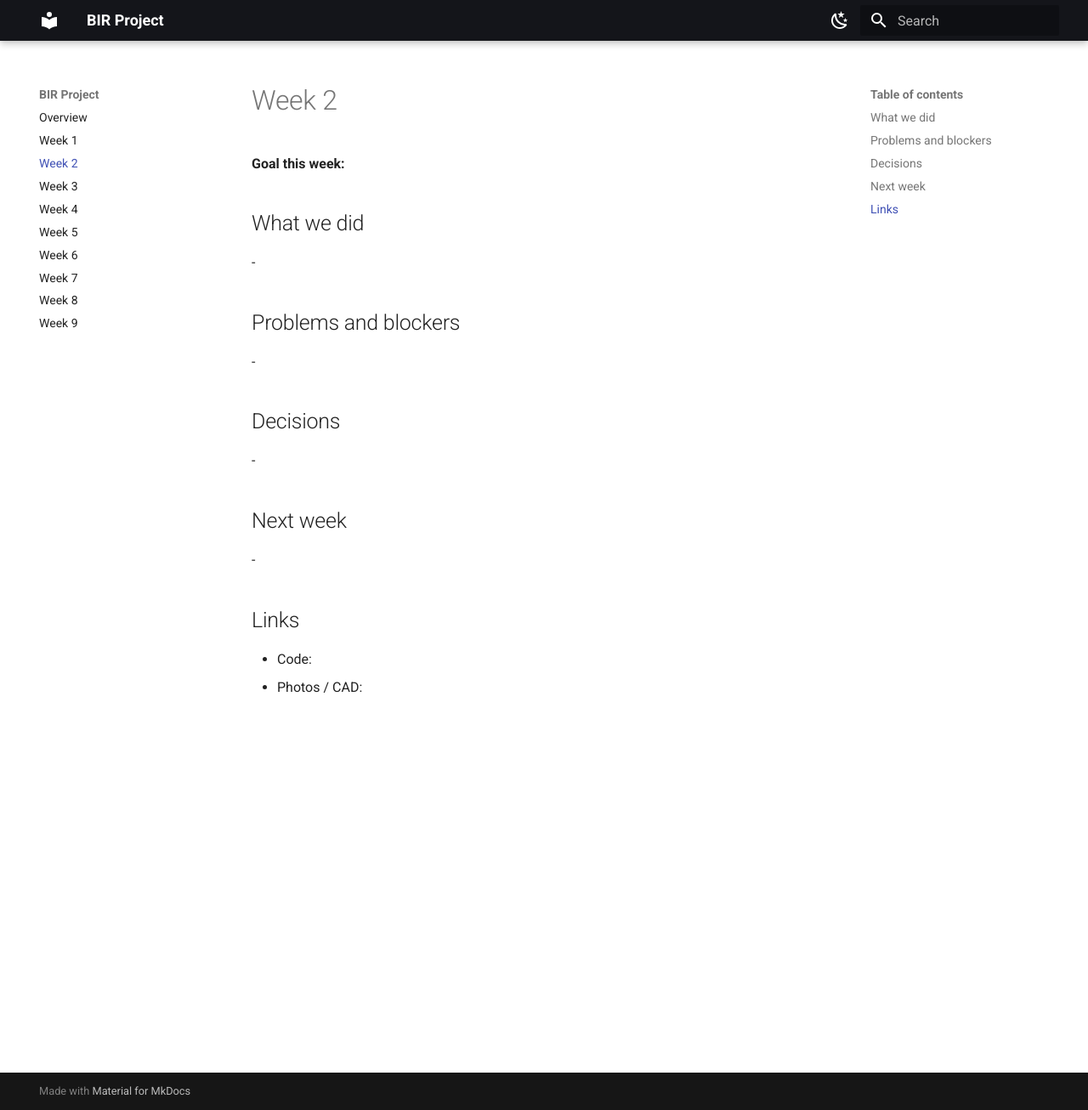
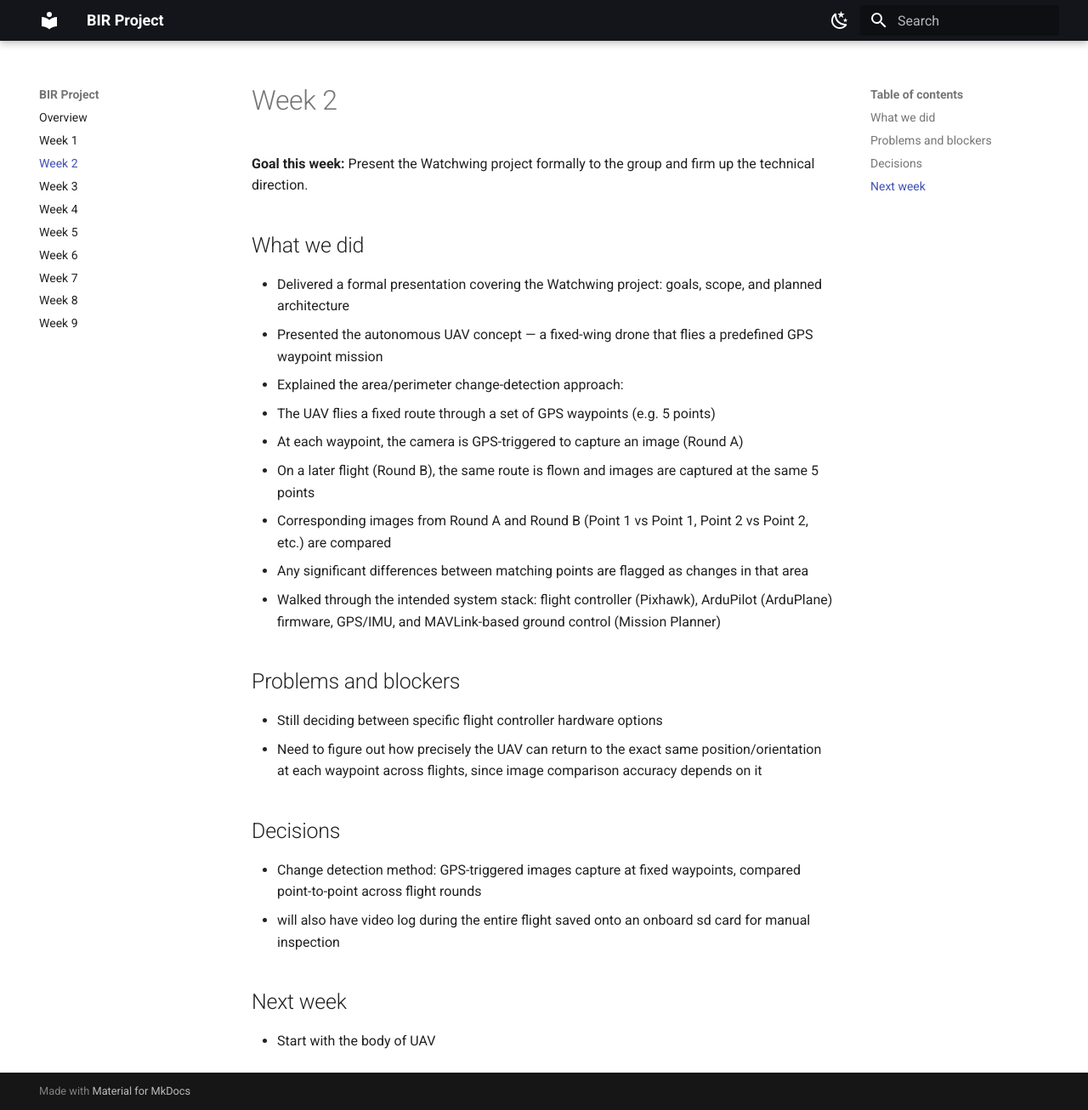
Before and after one commit to BuilderinResidencyTinkerspace/WATCH_WING, an MkDocs documentation site: the page built from docs/week-02.md, in a window 1280 px wide and 1306 px high. Shown: the whole window at 85% size. Built offline with MkDocs 1.6.1 and Material for MkDocs 9.7.7, drawn with Linux system fonts in a browser that asks for light colours.

Commit message:
Update week-02.md

```diff
--- a/docs/week-02.md
+++ b/docs/week-02.md
@@ -1,24 +1,26 @@
 # Week 2
 
 **Goal this week:**
+Present the Watchwing project formally to the group and firm up the technical direction.
 
 ## What we did
-
--
+- Delivered a formal presentation covering the Watchwing project: goals, scope, and planned architecture
+- Presented the autonomous UAV concept — a fixed-wing drone that flies a predefined GPS waypoint mission
+- Explained the area/perimeter change-detection approach:
+- The UAV flies a fixed route through a set of GPS waypoints (e.g. 5 points)
+- At each waypoint, the camera is GPS-triggered to capture an image (Round A)
+- On a later flight (Round B), the same route is flown and images are captured at the same 5 points
+- Corresponding images from Round A and Round B (Point 1 vs Point 1, Point 2 vs Point 2, etc.) are compared
+- Any significant differences between matching points are flagged as changes in that area
+- Walked through the intended system stack: flight controller (Pixhawk), ArduPilot (ArduPlane) firmware, GPS/IMU, and MAVLink-based ground control (Mission Planner)
 
 ## Problems and blockers
-
--
+- Still deciding between specific flight controller hardware options
+- Need to figure out how precisely the UAV can return to the exact same position/orientation at each waypoint across flights, since image comparison accuracy depends on it
 
 ## Decisions
-
--
+- Change detection method: GPS-triggered images capture at fixed waypoints, compared point-to-point across flight rounds
+- will also have video log during the entire flight saved onto an onboard sd card for manual inspection
 
 ## Next week
-
--
-
-## Links
-
-- Code:
-- Photos / CAD:
+- Start with the body of UAV
```
